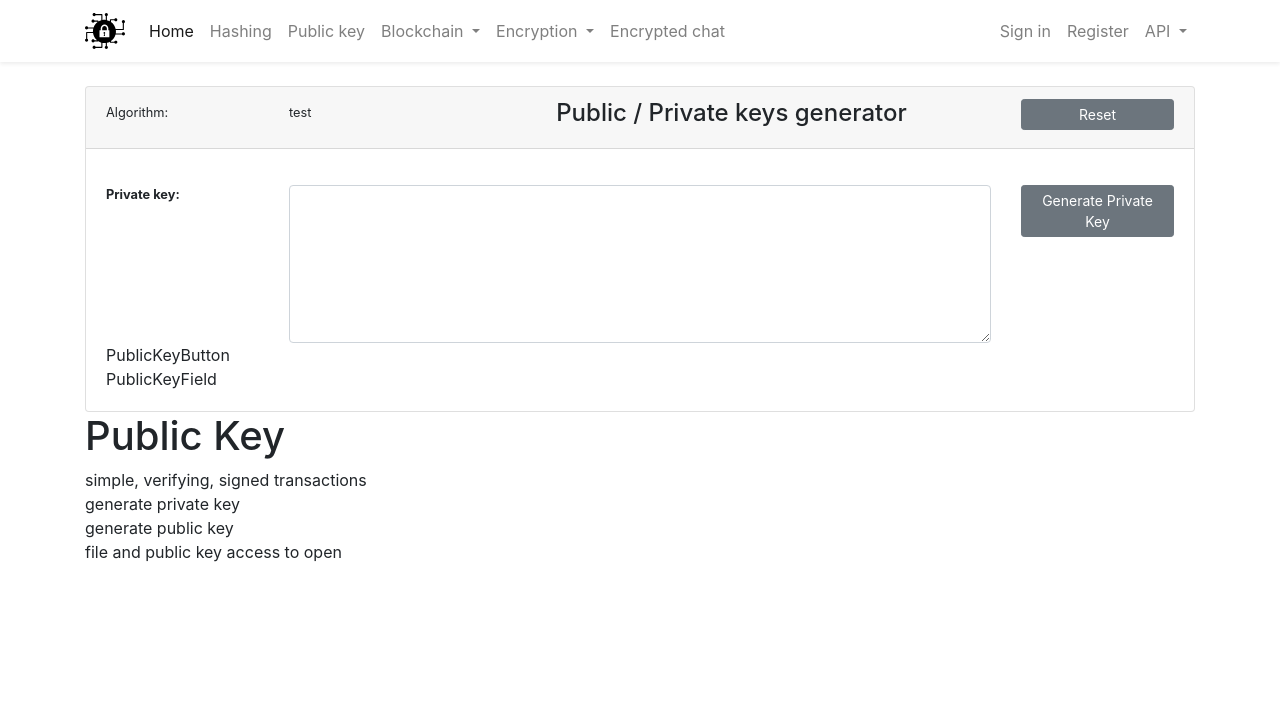
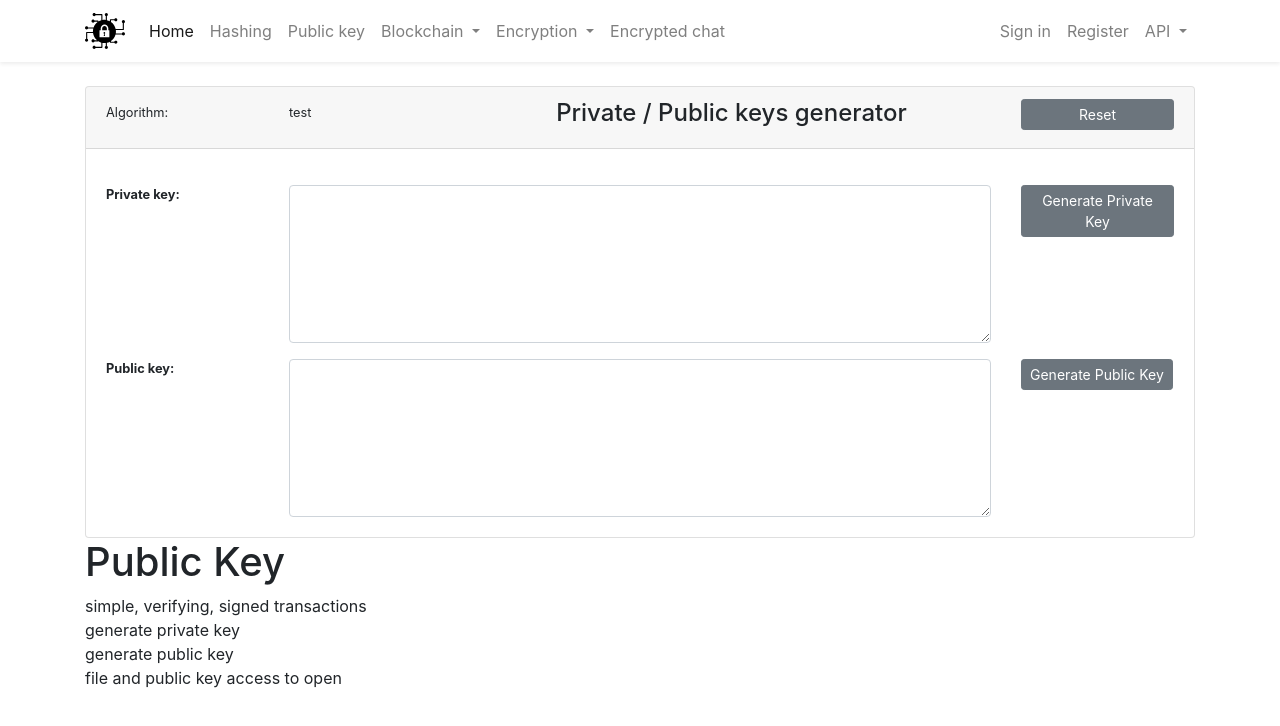
Before and after one commit to marian-roller/86-vue-crypto, a Vue app: page /public-key in a window 1280 px wide. Shown: the top 726 px of the page. Built offline with nearby package versions, Linux system fonts and the light colour scheme.

Commit message:
public key generation first layout

```diff
--- a/src/components/fields/PrivateKeyButton.vue
+++ b/src/components/fields/PrivateKeyButton.vue
@@ -4,18 +4,12 @@
             class="btn btn-secondary btn-sm"
             >
             Generate Private Key
-            </div>
+        </div>
     </div>
 </template>
 
 <script>
 export default {
     name: 'PrivateKeyButton',
-    components: {
-    },
-    data(){
-        return {
-        }
-    },
 }
 </script>
--- a/src/components/fields/PublicKeyButton.vue
+++ b/src/components/fields/PublicKeyButton.vue
@@ -1,17 +1,15 @@
 <template>
     <div>
-        PublicKeyButton
+        <div
+            class="btn btn-secondary btn-sm"
+            >
+            Generate Public Key
+        </div>
     </div>
 </template>
 
 <script>
 export default {
     name: 'PublicKeyButton',
-    components: {
-    },
-    data(){
-        return {
-        }
-    },
 }
 </script>
--- a/src/components/fields/PublicKeyField.vue
+++ b/src/components/fields/PublicKeyField.vue
@@ -1,17 +1,42 @@
 <template>
-    <div>
-        PublicKeyField
+    <div class="row mt-3">
+        <div class="col-md-2">
+            <div class="font-weight-bold small">
+                <div>Public key:</div>
+            </div>
+        </div>
+        <div class="col-md-8">
+            <textarea
+            id="public-key"
+            class="form-control"
+            rows="6"
+            :value="form.publicKey"
+            ></textarea>
+        </div>
+        <div class="col-md-2">
+            <PublicKeyButton @click="generatePublicKey"/>
+        </div>
     </div>
 </template>
 
 <script>
+import PublicKeyButton from './PublicKeyButton.vue';
 export default {
     name: 'PublicKeyField',
     components: {
+        PublicKeyButton
     },
     data(){
         return {
+            form: {
+                publicKey: ''
+            }
         }
     },
+    methods: {
+        generatePublicKey() {
+            this.form.publicKey = 'wow, public key'
+        }
+    }
 }
 </script>
--- a/src/components/key/PublicKey.vue
+++ b/src/components/key/PublicKey.vue
@@ -16,7 +16,7 @@
                         </div>
 
                         <div class="col-md-6">
-                            <h4>Public / Private keys generator</h4>
+                            <h4>Private / Public keys generator</h4>
                         </div>
 
                         <div class="col-md-2">
@@ -31,8 +31,7 @@
                 </div>
 
                 <div class="card-body">
-                    <PrivateKeyField :privateKey="form.privateKey"/>
-                    <PublicKeyButton />
+                    <PrivateKeyField />
                     <PublicKeyField />
                 </div>
             </div>
@@ -50,14 +49,12 @@
 <script>
 import PrivateKeyField from '../fields/PrivateKeyField.vue'
 import PublicKeyField from '../fields/PublicKeyField.vue'
-import PublicKeyButton from '../fields/PublicKeyButton.vue'
 import InstructionBlock from '../fields/InstructionBlock.vue'
 export default {
     name: 'PublicKey',
     components: {
         PrivateKeyField,
         PublicKeyField,
-        PublicKeyButton,
         InstructionBlock
     },
     data() {
```
